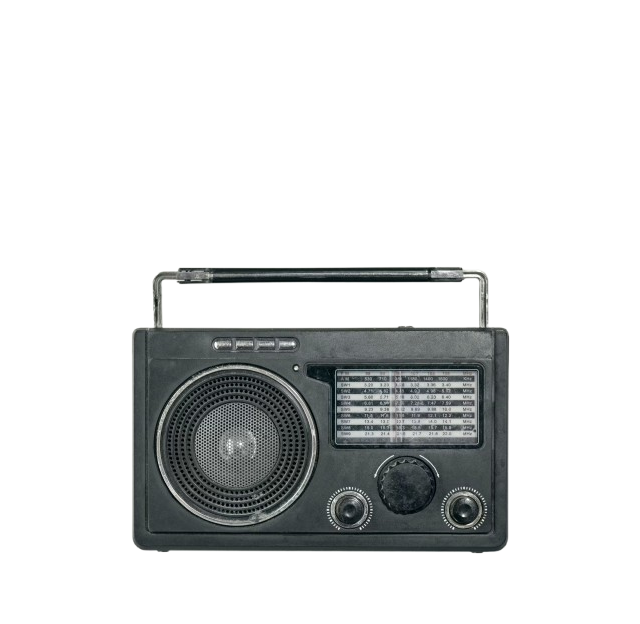
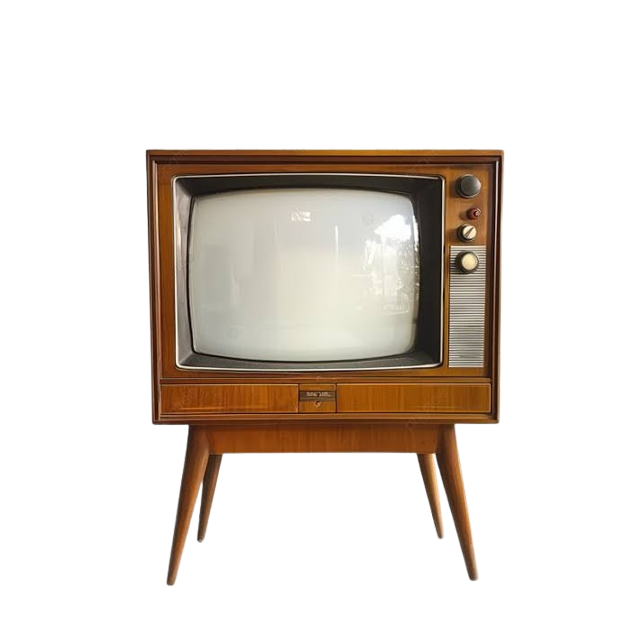
Before and after one commit to DoomedZero/imprint, a plain HTML site: page index.html in a window 1280 px wide. Shown: the whole page, without its empty margins (319-959 px from the left). Drawn offline with Linux system fonts and the light colour scheme.

Commit message:
feat: the TV added

```diff
--- a/src/js/main.js
+++ b/src/js/main.js
@@ -2,4 +2,4 @@ import { loadScene } from "./navigation.js";
 import { initializeInteractions } from "./interactions.js";
 
 initializeInteractions();
-loadScene("radio");
+loadScene("tv");
--- a/src/scenes/tv.html
+++ b/src/scenes/tv.html
@@ -1,5 +1,3 @@
-<section class="tv-scene">
-    <div class="print-photo">
-        <img src="src/img/tv.png" alt="">
-    </div>
-</section>
+<div class="print-photo">
+    <img src="src/img/tv.png" alt="">
+</div>
```
Also changed, not shown: index.html (+0 -2 lines).
